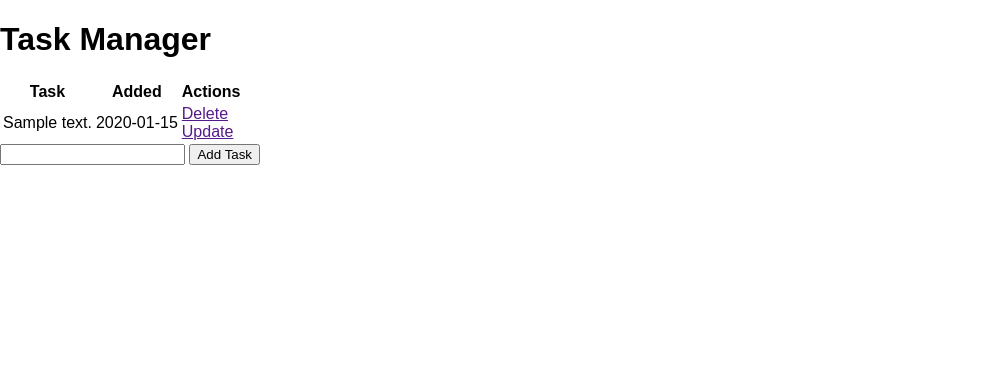
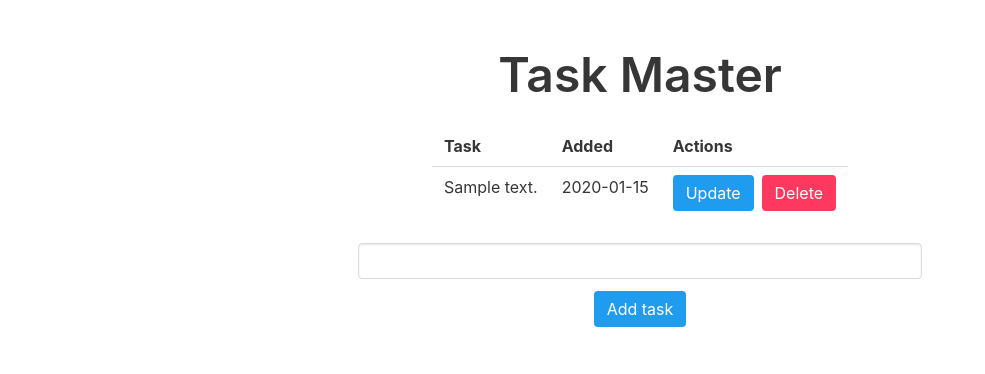
Before and after one commit to vyahello/todo-task-manager, a Python web app: template templates/index.html in a window 1280 px wide. Shown: the top 374 px of the page, without its empty margins (0-985 px from the left). Run offline with Jinja, Linux system fonts and the light colour scheme; the template is opened without the code that fills it: most values are stand-ins (such as "Sample title", 1, 10 or a date in 2020); some libraries are stand-ins or nearby versions.

Commit message:
Add CSS styles for application

```diff
--- a/static/css/main.css
+++ b/static/css/main.css
@@ -1,4 +1,10 @@
-body {
-    margin: 0;
-    font-family: sans-serif;
+table {
+  margin-left: auto;
+  margin-right: auto;
+  text-align: center;
 }
+
+th, td {
+  text-align: center;
+  vertical-align: middle;
+}
--- a/templates/base.html
+++ b/templates/base.html
@@ -1,11 +1,24 @@
 <!DOCTYPE html>
 <html lang="en">
-<head>
-    <meta charset="UTF-8">
-    <link rel="stylesheet" href="{{ url_for('static', filename='css/main.css') }}">
+  <head>
+    <meta charset="UTF-8" />
+    <meta name="viewport" content="width=device-width, initial-scale=1.0" />
+    <meta http-equiv="X-UA-Compatible" content="ie=edge" />
+    <link
+      rel="stylesheet"
+      href="{{ url_for('static', filename='css/main.css') }}"
+    />
+    <link
+      rel="stylesheet"
+      href="https://cdnjs.cloudflare.com/ajax/libs/bulma/0.7.5/css/bulma.min.css"
+    />
+    <script
+      defer
+      src="https://use.fontawesome.com/releases/v5.3.1/js/all.js"
+    ></script>
     {% block head %}{% endblock %}
-</head>
-<body>
+  </head>
+  <body class="">
     {% block body %}{% endblock %}
-</body>
+  </body>
 </html>
--- a/templates/index.html
+++ b/templates/index.html
@@ -1,34 +1,55 @@
-{% extends 'base.html' %}
+{% extends 'base.html' %} {% block head %}
+<title>Todo task manager</title>
+{% endblock %} {% block body %}
 
-{% block head %}
-<title>Todo Task Manager</title>
-{% endblock %}
-
-{% block body %}
-<div class="content">
-    <h1>Task Manager</h1>
-    <table>
+<section class="section has-text-centered">
+  <div class="container">
+    <div class="columns is-centered">
+      <div class="column is-half">
+        <h1 class="title is-1">Task Master</h1>
+        {% if tasks|length < 1 %}
+        <h4>There are no tasks, create one below</h4>
+        {% else %}
+        <table class="table is-">
           <tr>
             <th>Task</th>
             <th>Added</th>
             <th>Actions</th>
           </tr>
-        {% for task in tasks %}
+          {% for task in tasks%}
           <tr>
             <td>{{ task.content }}</td>
             <td>{{ task.date_created.date() }}</td>
             <td>
-                    <a href="">Delete</a>
-                    <br>
-                    <a href="">Update</a>
+              <div class="buttons">
+                <a class="button is-info" href="/update/{{ task.id }}">
+                  Update
+                </a>
+                <a class="button is-danger" href="/delete/{{ task.id }}"
+                  >Delete</a
+                >
+              </div>
             </td>
           </tr>
           {% endfor %}
         </table>
 
-    <form action="/" method="POST">
-        <input type="text" name="content" id="content">
-        <input type="submit" value="Add Task">
+        {% endif %}
+
+        <form action="/" method="POST" class="">
+          <div class="field">
+            <div class="control">
+              <input type="text" name="content" id="content" class="input" />
+            </div>
+          </div>
+          <div class="field">
+            <div class="control has-text-centered">
+              <input type="submit" value="Add task" class="button is-info" />
+            </div>
+          </div>
         </form>
       </div>
+    </div>
+  </div>
+</section>
 {% endblock %}
```
Lines whose indentation alone changed are shown as unchanged.
